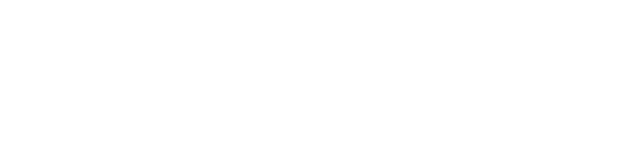
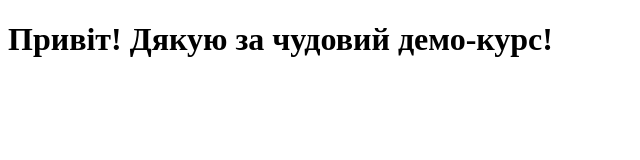
Before and after one commit to AlGris09/homework, a plain HTML site: page index.html in a window 1280 px wide. Shown: the whole page, without its empty margins (0-640 px from the left). Drawn offline with Linux system fonts and the light colour scheme.

Commit message:
update index

```diff
--- a/index.html
+++ b/index.html
@@ -4,9 +4,9 @@
     <meta charset="UTF-8">
     <meta http-equiv="X-UA-Compatible" content="IE=edge">
     <meta name="viewport" content="width=device-width, initial-scale=1.0">
-    <title>Document</title>
+    <title>Домашня робота</title>
 </head>
 <body>
-    <h1 class="full"></h1>
+    <h1 class="full">Привіт! Дякую за чудовий демо-курс!</h1>
 </body>
 </html>
```
